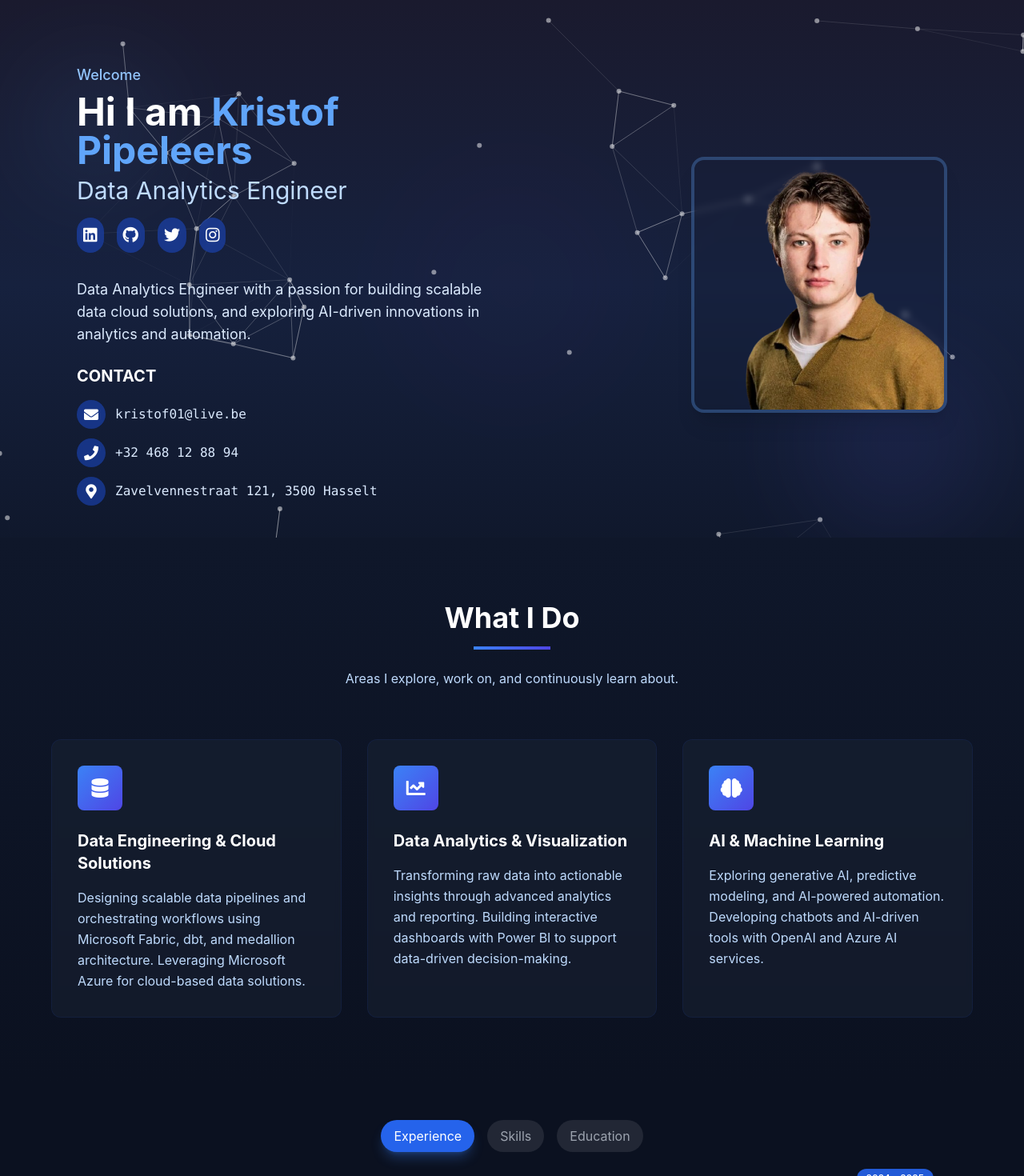
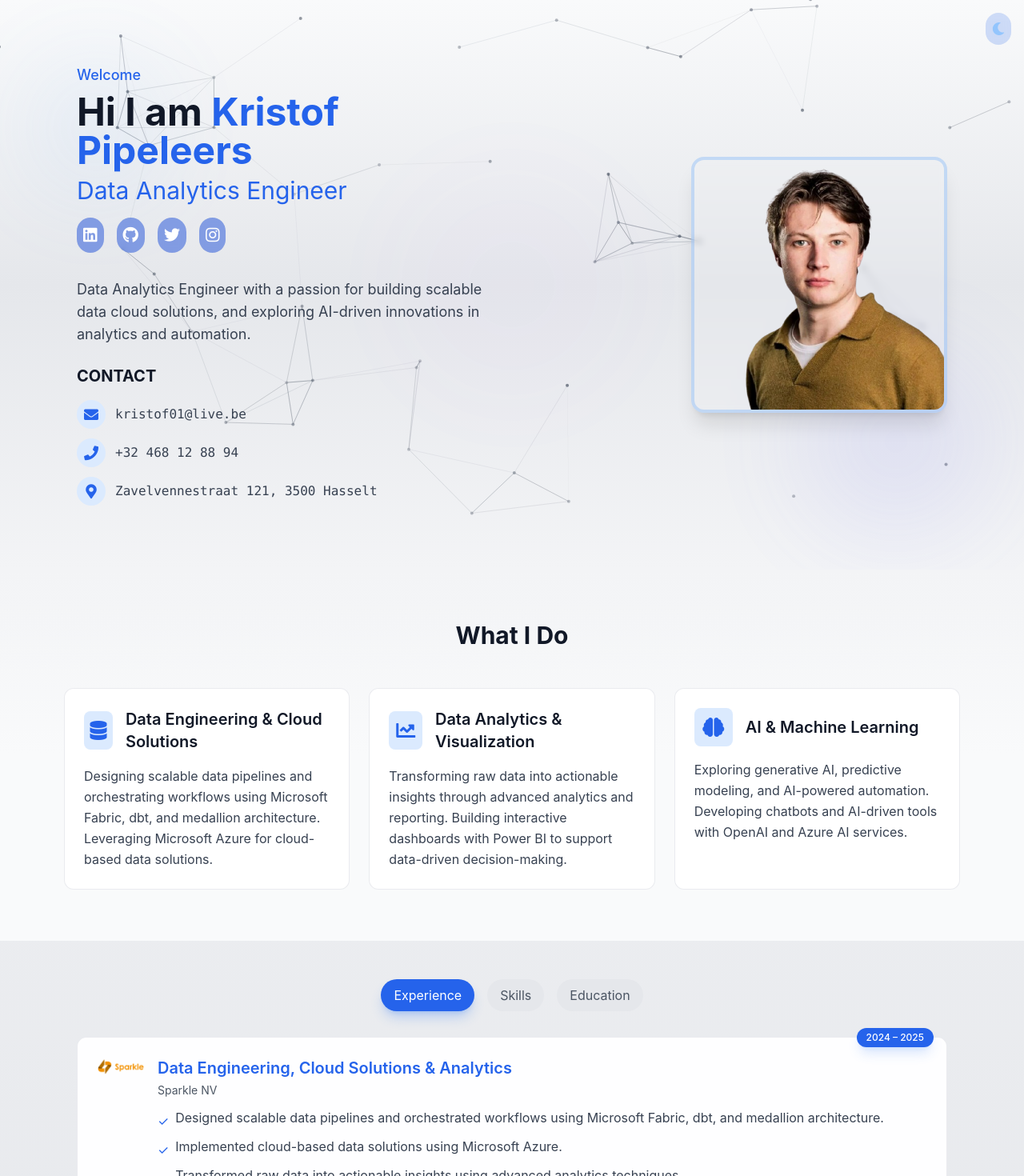
Before and after one commit to kristof-pipeleers/my-cv-app, a React (Create React App) app: page / in a window 1280 px wide. Shown: the top 1470 px of the page at 80% size. Built offline with nearby package versions, Linux system fonts and the light colour scheme; the HTML template or start-up script is replaced by a standard one.

Commit message:
add theme, correct data, and dynamic color maintainance

```diff
--- a/src/App.tsx
+++ b/src/App.tsx
@@ -3,14 +3,19 @@ import { cvData } from "./cvData";
 import Hero from "./components/Hero";
 import WhatIDo from "./components/WhatIDo";
 import TabSwitch from "./components/TabSwitch";
+import { ThemeProvider } from './context/ThemeContext';
+import ThemeToggle from './components/ThemeToggle';
 
 const App: React.FC = () => {
   return (
-    <div className="bg-[#0B1120] min-h-screen">
-      <Hero data={cvData} />
-      <WhatIDo data={cvData} />
-      <TabSwitch data={cvData} />
-    </div>
+    <ThemeProvider>
+      <div className="min-h-screen bg-gradient-to-b from-gray-100 to-gray-200 dark:from-[#1A1A2E] dark:via-[#16213E] dark:to-[#0F172A] transition-colors duration-300">
+        <ThemeToggle />
+        <Hero data={cvData} />
+        <WhatIDo data={cvData} />
+        <TabSwitch data={cvData} />
+      </div>
+    </ThemeProvider>
   );
 };
 
--- a/src/components/EducationTab.tsx
+++ b/src/components/EducationTab.tsx
@@ -30,7 +30,7 @@ const EducationTab: React.FC<Props> = ({ data }) => {
             <div className="mb-4 sm:mb-0 sm:mr-6 flex-shrink-0">
               {edu.logo ? (
                 <img
-                  src={`assets/education-logos/${edu.logo}`}
+                  src={`${process.env.PUBLIC_URL}/assets/education-logos/${edu.logo}`}
                   alt={`${edu.school} logo`}
                   className="w-16 h-16 rounded-lg object-contain p-1"
                   onError={(e) => {
@@ -66,7 +66,7 @@ const EducationTab: React.FC<Props> = ({ data }) => {
             </div>
 
               {/* Expanded content */}
-              <div className={`mt-4 text-blue-100 transition-all duration-300 overflow-hidden ${
+              <div className={`mt-4 text-gray-700 dark:text-gray-300 text-sm sm:text-base leading-relaxed transition-all duration-300 overflow-hidden ${
                 expandedEducation === index ? 'max-h-96 opacity-100' : 'max-h-0 opacity-0'
               }`}>
                 <p>
--- a/src/components/ExperienceCard.tsx
+++ b/src/components/ExperienceCard.tsx
@@ -9,9 +9,13 @@ interface Props {
 const ExperienceCard: React.FC<Props> = ({ experience, isEven }) => {
   return (
     <div className="group w-full transform transition-all duration-300 hover:scale-[1.02]">
-      <div className="relative flex flex-col sm:flex-row items-center sm:items-start gap-4 p-6 rounded-xl bg-white/[0.08] border border-white/10 hover:shadow-lg hover:shadow-blue-500/10">
+      <div className="relative flex flex-col sm:flex-row items-center sm:items-start gap-4 p-6 rounded-xl
+        bg-white/95 dark:bg-white/[0.08] border border-gray-200/80 dark:border-white/10
+        hover:shadow-lg hover:shadow-blue-500/10 transition-colors duration-300">
         {/* Period Tag */}
-        <div className="absolute -top-3 right-4 px-3 py-1 bg-blue-600/90 text-white text-xs font-medium rounded-full shadow-lg shadow-blue-500/20">
+        <div className="absolute -top-3 right-4 px-3 py-1
+          bg-blue-600 dark:bg-blue-500 text-white
+          text-xs font-medium rounded-full shadow-lg shadow-blue-500/20">
           {experience.period}
         </div>
 
@@ -24,7 +28,7 @@ const ExperienceCard: React.FC<Props> = ({ experience, isEven }) => {
             className="block group/logo"
           >
             <img
-              src={`assets/experience-logos/${experience.logo}`}
+              src={`${process.env.PUBLIC_URL}/assets/experience-logos/${experience.logo}`}
               alt={`${experience.organization} logo`}
               className="w-full h-full rounded-lg object-contain transition-transform duration-300 group-hover/logo:scale-110"
             />
@@ -35,27 +39,26 @@ const ExperienceCard: React.FC<Props> = ({ experience, isEven }) => {
         <div className="flex-grow text-center sm:text-left">
           {/* Header */}
           <div className="mb-3">
-            <h3 className="text-lg sm:text-xl font-semibold text-blue-400 mb-1">
+            <h3 className="text-lg sm:text-xl font-semibold text-blue-600 dark:text-blue-400 mb-1">
               {experience.title}
             </h3>
-            <div className="flex flex-col sm:flex-row items-center gap-2 text-sm text-gray-400">
+            <div className="flex flex-col sm:flex-row items-center gap-2 text-sm text-gray-600 dark:text-gray-400">
               <a
                 href={experience.website}
                 target="_blank"
                 rel="noopener noreferrer"
-                className="hover:text-blue-400 transition-colors"
+                className="hover:text-blue-600 dark:hover:text-blue-400 transition-colors"
               >
                 {experience.organization}
               </a>
-              <span className="hidden sm:block">•</span>
             </div>
           </div>
 
           {/* Highlights */}
-          <ul className="space-y-2 text-sm sm:text-base text-gray-300">
+          <ul className="space-y-2 text-sm sm:text-base text-gray-700 dark:text-gray-300">
             {experience.highlights.map((highlight, index) => (
               <li key={index} className="flex items-start gap-2">
-                <span className="text-blue-400 mt-1">✓</span>
+                <span className="text-blue-600 dark:text-blue-400 mt-1">✓</span>
                 <span className="flex-grow">{highlight}</span>
               </li>
             ))}
@@ -67,7 +70,9 @@ const ExperienceCard: React.FC<Props> = ({ experience, isEven }) => {
               {experience.tags.map((tag, index) => (
                 <span
                   key={index}
-                  className="px-2 py-1 text-xs rounded-full bg-blue-500/20 text-blue-300"
+                  className="px-2 py-1 text-xs rounded-full
+                    bg-blue-100 dark:bg-blue-500/20
+                    text-blue-600 dark:text-blue-300"
                 >
                   {tag}
                 </span>
--- a/src/components/Hero.tsx
+++ b/src/components/Hero.tsx
@@ -53,7 +53,9 @@ const Hero: React.FC<Props> = ({ data }) => {
   };
 
   return (
-    <div className="relative w-full bg-gradient-to-b from-[#1A1A2E] via-[#16213E] to-[#0F172A] text-white py-12 sm:py-20 overflow-visible">
+    <div className="relative w-full bg-gradient-to-b from-gray-50 via-gray-100 via-gray-200 to-gray-100
+      dark:from-[#1A1A2E] dark:via-[#16213E] dark:via-[#0F172A] dark:to-[#16213E]
+      text-gray-900 dark:text-white py-20 overflow-visible transition-colors duration-300">
       {/* Particles background - extended height to overlap with WhatIDo section */}
       {init && <Particles
         id="tsparticles"
@@ -73,17 +75,20 @@ const Hero: React.FC<Props> = ({ data }) => {
               },
             },
             color: {
-              value: "#ffffff",
+              value: ["#4B5563", "#6B7280"],
+              animation: {
+                enable: false,
+              },
             },
             opacity: {
-              value: 0.5,
+              value: { min: 0.3, max: 0.7 },
               animation: {
                 enable: true,
                 speed: 1,
               },
             },
             size: {
-              value: 3,
+              value: 2,
               animation: {
                 enable: true,
                 speed: 4,
@@ -102,8 +107,8 @@ const Hero: React.FC<Props> = ({ data }) => {
             links: {
               enable: true,
               distance: 150,
-              color: "#ffffff",
-              opacity: 0.4,
+              color: "#4B5563",
+              opacity: 0.3,
               width: 1,
             },
           },
@@ -130,14 +135,14 @@ const Hero: React.FC<Props> = ({ data }) => {
           },
           retina_detect: true,
         }}
-        className="absolute inset-0 h-[calc(100%+10rem)] z-0"
+        className="absolute inset-0 h-[calc(100%+20rem)] z-0"
       />}
 
-      {/* Background gradient blobs */}
-      <div className="absolute inset-0 opacity-10 z-0">
-        <div className="absolute top-20 left-10 w-40 h-40 rounded-full bg-blue-400 blur-3xl"></div>
-        <div className="absolute bottom-10 right-10 w-60 h-60 rounded-full bg-indigo-500 blur-3xl"></div>
-        <div className="absolute top-1/2 left-1/2 transform -translate-x-1/2 -translate-y-1/2 w-80 h-80 rounded-full bg-purple-500 blur-3xl opacity-20"></div>
+      {/* Background gradient blobs - adjusted for light theme */}
+      <div className="absolute inset-0 opacity-10 dark:opacity-10 z-0">
+        <div className="absolute top-20 left-10 w-40 h-40 rounded-full bg-blue-400 dark:bg-blue-400 blur-3xl"></div>
+        <div className="absolute bottom-10 right-10 w-60 h-60 rounded-full bg-indigo-500 dark:bg-indigo-500 blur-3xl"></div>
+        <div className="absolute top-1/2 left-1/2 transform -translate-x-1/2 -translate-y-1/2 w-80 h-80 rounded-full bg-purple-500 dark:bg-purple-500 blur-3xl opacity-20"></div>
       </div>
 
       <div className="relative max-w-6xl mx-auto px-3 sm:px-4 md:px-8 z-20">
@@ -145,11 +150,15 @@ const Hero: React.FC<Props> = ({ data }) => {
           {/* Left Section - Text Content */}
           <div className="space-y-4 sm:space-y-6">
             <div className="animate-fade-in">
-              <p className="text-blue-300 text-base sm:text-lg font-medium mb-2">{data.hero.welcome}</p>
-              <h1 className="text-3xl sm:text-4xl md:text-5xl font-bold mb-2">
-                Hi I am <span className="text-blue-400">{data.hero.name}</span>
+              <p className="text-blue-600 dark:text-blue-300 text-base sm:text-lg font-medium mb-2">
+                {data.hero.welcome}
+              </p>
+              <h1 className="text-3xl sm:text-4xl md:text-5xl font-bold mb-2 text-gray-900 dark:text-white">
+                Hi I am <span className="text-blue-600 dark:text-blue-400">{data.hero.name}</span>
               </h1>
-              <h2 className="text-xl sm:text-2xl md:text-3xl text-blue-200 mb-4">{data.hero.role}</h2>
+              <h2 className="text-xl sm:text-2xl md:text-3xl text-blue-600 dark:text-blue-200 mb-4">
+                {data.hero.role}
+              </h2>
 
               {/* Social Media Icons */}
               <div className="flex flex-wrap gap-3 sm:gap-4 mb-6 sm:mb-8">
@@ -168,13 +177,15 @@ const Hero: React.FC<Props> = ({ data }) => {
               </div>
             </div>
 
-            <p className="text-base sm:text-lg text-blue-100 leading-relaxed mb-6 sm:mb-8">
+            <p className="text-base sm:text-lg text-gray-700 dark:text-blue-100 leading-relaxed mb-6 sm:mb-8">
               {data.hero.description}
             </p>
 
             {/* Contact Block */}
             <div className="space-y-3 sm:space-y-4">
-              <h3 className="text-lg sm:text-xl font-bold text-white mb-3 sm:mb-4">CONTACT</h3>
+              <h3 className="text-lg sm:text-xl font-bold text-gray-900 dark:text-white mb-3 sm:mb-4">
+                CONTACT
+              </h3>
               <div className="space-y-2 sm:space-y-3">
                 {data.contactIcons.map((contact, index) => (
                   <a
@@ -182,12 +193,12 @@ const Hero: React.FC<Props> = ({ data }) => {
                     href={getContactUrl(contact.type, getContactValue(contact.type))}
                     target={contact.type === 'address' ? '_blank' : undefined}
                     rel={contact.type === 'address' ? 'noopener noreferrer' : undefined}
-                    className="flex items-center group hover:text-blue-400 transition-colors duration-300"
+                    className="flex items-center group hover:text-blue-600 dark:hover:text-blue-400 transition-colors duration-300"
                   >
-                    <div className="bg-blue-700/50 group-hover:bg-blue-600 p-1.5 sm:p-2 rounded-full transition-all duration-300 mr-2 sm:mr-3 backdrop-blur-sm">
-                      <i className={`${contact.icon} text-white text-base sm:text-lg w-4 h-4 sm:w-5 sm:h-5 flex items-center justify-center`}></i>
+                    <div className="bg-blue-100 dark:bg-blue-700/50 group-hover:bg-blue-200 dark:group-hover:bg-blue-600 p-1.5 sm:p-2 rounded-full transition-all duration-300 mr-2 sm:mr-3">
+                      <i className={`${contact.icon} text-blue-600 dark:text-white text-base sm:text-lg w-4 h-4 sm:w-5 sm:h-5 flex items-center justify-center`}></i>
                     </div>
-                    <span className="font-mono text-xs sm:text-sm md:text-base text-blue-100 group-hover:text-blue-300 transition-colors duration-300 break-all sm:break-normal">
+                    <span className="font-mono text-xs sm:text-sm md:text-base text-gray-700 dark:text-blue-100 group-hover:text-blue-600 dark:group-hover:text-blue-300 transition-colors duration-300 break-all sm:break-normal">
                       {getContactValue(contact.type)}
                     </span>
                   </a>
--- a/src/components/TabSwitch.tsx
+++ b/src/components/TabSwitch.tsx
@@ -19,8 +19,8 @@ const TabSwitch: React.FC<Props> = ({ data }) => {
           onClick={() => setActiveTab("experience")}
           className={`w-full sm:w-auto px-4 py-2 text-xs sm:text-sm md:text-base rounded-full transition-all duration-300 ${
             activeTab === "experience"
-              ? "bg-blue-600 text-white shadow-lg shadow-blue-500/30"
-              : "bg-gray-200/10 text-gray-400 hover:bg-gray-200/20"
+              ? "bg-blue-600 dark:bg-blue-500 text-white shadow-lg shadow-blue-500/30"
+              : "bg-gray-200 dark:bg-gray-200/10 text-gray-600 dark:text-gray-400 hover:bg-gray-300 dark:hover:bg-gray-200/20"
           }`}
         >
           Experience
@@ -29,8 +29,8 @@ const TabSwitch: React.FC<Props> = ({ data }) => {
           onClick={() => setActiveTab("skills")}
           className={`w-full sm:w-auto px-4 py-2 text-xs sm:text-sm md:text-base rounded-full transition-all duration-300 ${
             activeTab === "skills"
-              ? "bg-blue-600 text-white shadow-lg shadow-blue-500/30"
-              : "bg-gray-200/10 text-gray-400 hover:bg-gray-200/20"
+              ? "bg-blue-600 dark:bg-blue-500 text-white shadow-lg shadow-blue-500/30"
+              : "bg-gray-200 dark:bg-gray-200/10 text-gray-600 dark:text-gray-400 hover:bg-gray-300 dark:hover:bg-gray-200/20"
           }`}
         >
           Skills
@@ -39,8 +39,8 @@ const TabSwitch: React.FC<Props> = ({ data }) => {
           onClick={() => setActiveTab("education")}
           className={`w-full sm:w-auto px-4 py-2 text-xs sm:text-sm md:text-base rounded-full transition-all duration-300 ${
             activeTab === "education"
-              ? "bg-blue-600 text-white shadow-lg shadow-blue-500/30"
-              : "bg-gray-200/10 text-gray-400 hover:bg-gray-200/20"
+              ? "bg-blue-600 dark:bg-blue-500 text-white shadow-lg shadow-blue-500/30"
+              : "bg-gray-200 dark:bg-gray-200/10 text-gray-600 dark:text-gray-400 hover:bg-gray-300 dark:hover:bg-gray-200/20"
           }`}
         >
           Education
--- /dev/null
+++ b/src/components/ThemeToggle.tsx
@@ -0,0 +1,23 @@
+import React from 'react';
+import { useTheme } from '../context/ThemeContext';
+
+const ThemeToggle: React.FC = () => {
+  const { theme, toggleTheme } = useTheme();
+
+  return (
+    <button
+      onClick={toggleTheme}
+      className="fixed top-4 right-4 z-50 p-2 rounded-full bg-blue-600/20 backdrop-blur-sm
+                hover:bg-blue-600/30 transition-all duration-300 group"
+      aria-label="Toggle theme"
+    >
+      {theme === 'dark' ? (
+        <i className="fas fa-sun text-yellow-400 group-hover:rotate-45 transition-transform duration-300" />
+      ) : (
+        <i className="fas fa-moon text-blue-300 group-hover:-rotate-12 transition-transform duration-300" />
+      )}
+    </button>
+  );
+};
+
+export default ThemeToggle;
--- a/src/components/WhatIDo.tsx
+++ b/src/components/WhatIDo.tsx
@@ -7,37 +7,38 @@ interface Props {
 
 const WhatIDo: React.FC<Props> = ({ data }) => {
   return (
-    <div className="relative w-full bg-gradient-to-b from-[#0F172A] to-[#0B1120] pt-20 pb-20 px-4 -mt-10">
-      {/* Gradient overlay for smooth transition */}
-      <div className="absolute inset-x-0 top-0 h-32 bg-gradient-to-b from-[#0F172A] to-transparent z-0"></div>
+    <div className="relative w-full bg-gradient-to-b from-gray-100 via-gray-50 to-gray-50
+      dark:from-[#16213E] dark:via-[#16213E] dark:to-[#16213E]
+      py-16 transition-colors duration-300">
+      {/* Optional: Additional gradient overlay for smoother transition */}
+      <div className="absolute inset-x-0 top-0 h-32 bg-gradient-to-b from-gray-100 to-transparent
+        dark:from-[#16213E] dark:to-transparent opacity-50"></div>
 
-      <div className="relative max-w-6xl mx-auto z-10">
-        <div className="text-center mb-16">
-          <h2 className="text-3xl md:text-4xl font-bold text-white mb-4">What I Do</h2>
-          <div className="w-24 h-1 bg-gradient-to-r from-blue-500 to-indigo-600 mx-auto mb-6"></div>
-          <p className="text-blue-200 max-w-2xl mx-auto">
-          Areas I explore, work on, and continuously learn about.
-          </p>
-        </div>
-
-        <div className="grid grid-cols-1 md:grid-cols-2 lg:grid-cols-3 gap-8">
+      <div className="relative max-w-6xl mx-auto px-4 z-10">
+        <h2 className="text-3xl font-bold text-center mb-12 text-gray-900 dark:text-white">
+          What I Do
+        </h2>
+        <div className="grid grid-cols-1 md:grid-cols-2 lg:grid-cols-3 gap-6">
           {data.services.map((service, index) => (
             <div
               key={index}
-              className="bg-[#1E293B]/40 backdrop-blur-sm p-8 rounded-xl border border-blue-700/10
-                         transition-all duration-300 hover:-translate-y-2
-                         hover:shadow-xl hover:shadow-blue-500/10 hover:border-blue-400/30
-                         group"
+              className="p-6 rounded-xl bg-white/95 dark:bg-white/[0.08]
+                border border-gray-200/80 dark:border-white/10
+                hover:shadow-lg hover:shadow-blue-500/10
+                transition-all duration-300 group"
             >
-              <div className="mb-4">
-                <div className="bg-gradient-to-br from-blue-500 to-indigo-600 w-14 h-14 rounded-lg
-                                flex items-center justify-center text-white text-2xl mb-6
-                                group-hover:shadow-lg group-hover:shadow-blue-500/30 transition-all duration-300">
-                  <i className={service.icon}></i>
+              <div className="flex items-center mb-4">
+                <div className="w-12 h-12 rounded-lg bg-blue-100 dark:bg-blue-500/20
+                  flex items-center justify-center mr-4 group-hover:scale-110 transition-transform duration-300">
+                  <i className={`${service.icon} text-2xl text-blue-600 dark:text-blue-400`}></i>
                 </div>
-                <h3 className="text-xl font-bold text-white mb-3">{service.title}</h3>
+                <h3 className="text-xl font-semibold text-gray-900 dark:text-white">
+                  {service.title}
+                </h3>
               </div>
-              <p className="text-blue-200 leading-relaxed">{service.description}</p>
+              <p className="text-gray-700 dark:text-gray-300 leading-relaxed">
+                {service.description}
+              </p>
             </div>
           ))}
         </div>
--- /dev/null
+++ b/src/context/ThemeContext.tsx
@@ -0,0 +1,43 @@
+import React, { createContext, useContext, useEffect, useState } from 'react';
+
+type Theme = 'dark' | 'light';
+
+interface ThemeContextType {
+  theme: Theme;
+  toggleTheme: () => void;
+}
+
+const ThemeContext = createContext<ThemeContextType | undefined>(undefined);
+
+export const ThemeProvider: React.FC<{ children: React.ReactNode }> = ({ children }) => {
+  const [theme, setTheme] = useState<Theme>(() => {
+    // Check local storage or system preference
+    const savedTheme = localStorage.getItem('theme');
+    if (savedTheme === 'light' || savedTheme === 'dark') return savedTheme;
+    return window.matchMedia('(prefers-color-scheme: dark)').matches ? 'dark' : 'light';
+  });
+
+  useEffect(() => {
+    // Update document class and local storage when theme changes
+    document.documentElement.classList.toggle('dark', theme === 'dark');
+    localStorage.setItem('theme', theme);
+  }, [theme]);
+
+  const toggleTheme = () => {
+    setTheme(prev => prev === 'dark' ? 'light' : 'dark');
+  };
+
+  return (
+    <ThemeContext.Provider value={{ theme, toggleTheme }}>
+      {children}
+    </ThemeContext.Provider>
+  );
+};
+
+export const useTheme = () => {
+  const context = useContext(ThemeContext);
+  if (context === undefined) {
+    throw new Error('useTheme must be used within a ThemeProvider');
+  }
+  return context;
+};
--- a/src/cvData.ts
+++ b/src/cvData.ts
@@ -71,7 +71,7 @@ export const cvData: CVData = {
   ],
   education: [
     {
-      school: "Postgraduate Programme in Innovation & Entrepreneurship in Engineering",
+      school: "KU Leuven",
       degree: "Postgraduate Programme in Innovation & Entrepreneurship in Engineering",
       years: "2023 - 2024",
       logo: "postgrad-logo.png"
@@ -84,7 +84,7 @@ export const cvData: CVData = {
     },
     {
       school: "KU Leuven Campus Groep T",
-      degree: "Master's in Industrial Sciences: Electronics-ICT",
+      degree: "Bacherlor's in Industrial Sciences: Electronics-ICT",
       years: "2019 - 2023",
       logo: "kuleuven-logo.png"
     },
--- /dev/null
+++ b/src/utils/theme.ts
@@ -0,0 +1,32 @@
+export const theme = {
+  background: {
+    primary: 'bg-gray-50 dark:bg-[#1A1A2E]',
+    secondary: 'bg-gray-100 dark:bg-[#16213E]',
+    tertiary: 'bg-gray-200 dark:bg-[#0F172A]',
+    card: 'bg-white/95 dark:bg-white/[0.08]',
+    tag: 'bg-blue-100 dark:bg-blue-500/20',
+    button: {
+      active: 'bg-blue-600 dark:bg-blue-500',
+      inactive: 'bg-gray-200 dark:bg-gray-200/10'
+    }
+  },
+  text: {
+    primary: 'text-gray-900 dark:text-white',
+    secondary: 'text-gray-700 dark:text-gray-300',
+    tertiary: 'text-gray-600 dark:text-gray-400',
+    accent: 'text-blue-600 dark:text-blue-400',
+    button: 'text-gray-600 dark:text-gray-400'
+  },
+  border: {
+    default: 'border-gray-200/80 dark:border-white/10',
+    hover: 'hover:border-blue-500/30 dark:hover:border-blue-400/30'
+  },
+  shadow: {
+    card: 'shadow-lg shadow-gray-200/50 dark:shadow-black/30',
+    button: 'shadow-lg shadow-blue-500/30'
+  },
+  hover: {
+    text: 'hover:text-blue-600 dark:hover:text-blue-400',
+    background: 'hover:bg-gray-300 dark:hover:bg-gray-200/20'
+  }
+} as const;
```
Also changed, not shown: 1 other file (tests, documents, lock files or other folders).
